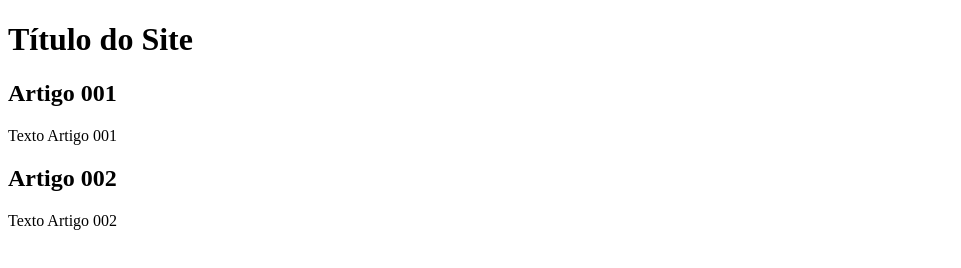
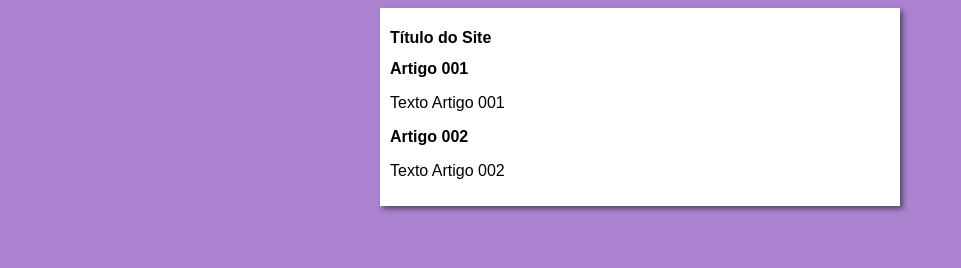
Before and after one commit to LudilsonSouza/projeto-site, a plain HTML site: page index.html in a window 1280 px wide. Shown: the whole page, without its empty margins (0-961 px from the left). Drawn offline with Linux system fonts and the light colour scheme.

Commit message:
Inicio do design

```diff
--- /dev/null
+++ b/estilos/style.css
@@ -0,0 +1,16 @@
+* {
+    font-family: Arial, Helvetica, sans-serif;
+    font-size: 16px;
+}
+
+body {
+    background-color:rgb(170, 130, 207);
+}
+
+main {
+    background-color: white;
+    width: 500px;
+    margin: auto;
+    padding: 10px;
+    box-shadow: 3px 3px 5px rgba(0, 0, 0, 0.473);
+}
--- a/index.html
+++ b/index.html
@@ -4,7 +4,8 @@
     <meta charset="UTF-8">
     <meta http-equiv="X-UA-Compatible" content="IE=edge">
     <meta name="viewport" content="width=device-width, initial-scale=1.0">
-    <title>Título do Site</title>
+    <title>Site Curso em Vídeo</title>
+    <link rel="stylesheet" href="estilos/style.css">
 </head>
 <body>
     <main>
```
